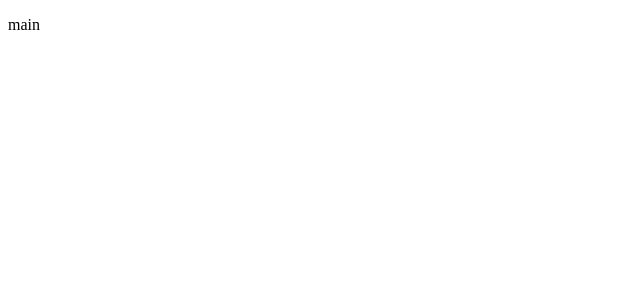
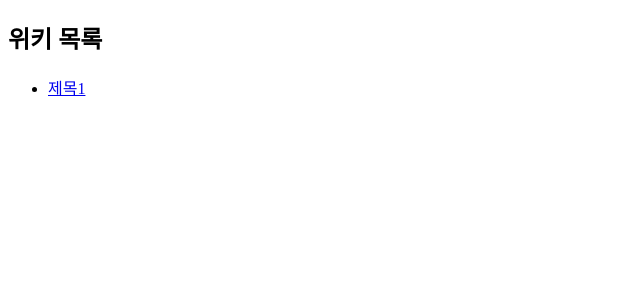
Before and after one commit to Skylark92/wiki, a React (Create React App) app: page / in a window 1280 px wide. Shown: the top 300 px of the page, without its empty margins (0-640 px from the left). Built offline with nearby package versions, Linux system fonts and the light colour scheme.

Commit message:
[MarkUp] 메인페이지 마크업

```diff
--- /dev/null
+++ b/src/components/Main/MainListItem.jsx
@@ -0,0 +1,9 @@
+import { Link } from "react-router-dom";
+
+export default function MainListItem({ title }) {
+  return (
+    <li>
+      <Link to={`/wiki/${title}`}>{title}</Link>
+    </li>
+  )
+}
--- /dev/null
+++ b/src/pages/Main/Main.jsx
@@ -0,0 +1,12 @@
+import MainListItem from "../../components/Main/MainListItem";
+
+export default function Main() {
+  return (
+    <div className="main-container">
+      <h2>위키 목록</h2>
+      <ul>
+        <MainListItem title={"제목1"} />
+      </ul>
+    </div>
+  )
+}
--- a/src/router/Router.jsx
+++ b/src/router/Router.jsx
@@ -1,11 +1,12 @@
 import { BrowserRouter, Route, Routes } from "react-router-dom";
+import Main from "../pages/Main/Main";
 import Wiki from "../pages/Wiki/Wiki";
 
 export default function Router() {
   return (
     <BrowserRouter>
       <Routes>
-        <Route path="/" element={<p>main</p>} />
+        <Route path="/" element={<Main />} />
         <Route path="/wiki/*" element={<Wiki />} />
       </Routes>
     </BrowserRouter>
```
